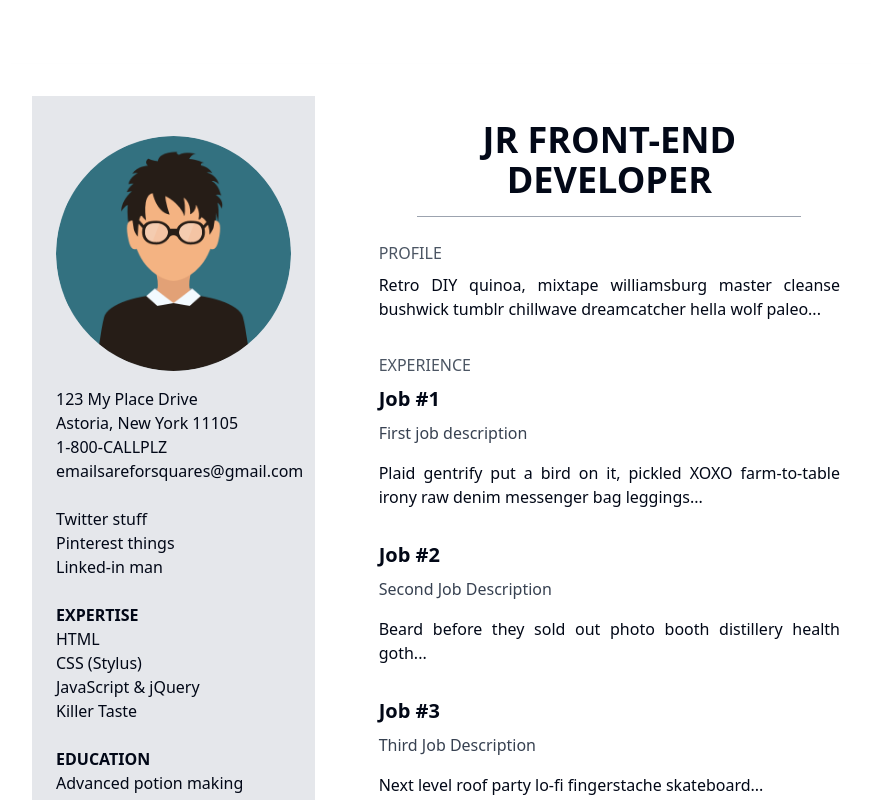
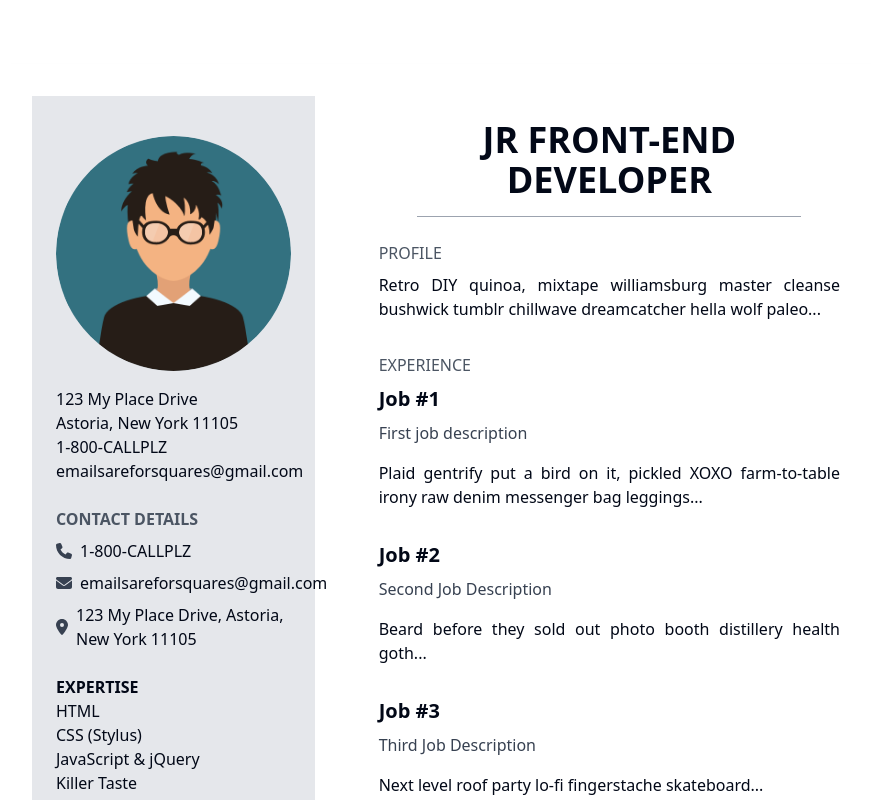
Before and after one commit to aaananddd/multipleSelect, a React (Vite) app: page / in a window 1280 px wide. Shown: the top 800 px of the page, without its empty margins (184-1055 px from the left). Built offline with nearby package versions, Linux system fonts and the light colour scheme.

Commit message:
added fontawesome icons for contact details.

```diff
--- a/package.json
+++ b/package.json
@@ -10,6 +10,9 @@
     "preview": "vite preview"
   },
   "dependencies": {
+    "@fortawesome/fontawesome-svg-core": "^6.5.2",
+    "@fortawesome/free-solid-svg-icons": "^6.5.2",
+    "@fortawesome/react-fontawesome": "^0.2.2",
     "@radix-ui/react-slot": "^1.0.2",
     "class-variance-authority": "^0.7.0",
     "clsx": "^2.1.1",
--- a/src/components/view-resume/ResumeTemplate.jsx
+++ b/src/components/view-resume/ResumeTemplate.jsx
@@ -1,4 +1,6 @@
 import React from 'react';
+import { FontAwesomeIcon } from '@fortawesome/react-fontawesome';
+import { faPhone, faEnvelope, faMapMarkerAlt } from '@fortawesome/free-solid-svg-icons';
 
 const ResumeTemplate = () => {
     return (
@@ -17,9 +19,21 @@ const ResumeTemplate = () => {
                         <p>1-800-CALLPLZ</p>
                         <p>emailsareforsquares@gmail.com</p>
                         <br/>
-                        <p className="block social twitter">Twitter stuff</p>
-                        <p className="block social pinterest">Pinterest things</p>
-                        <p className="block social linked-in">Linked-in man</p>
+                        <div>
+                            <h3 className="uppercase text-gray-600 mb-2 font-semibold">Contact Details</h3>
+                            <div className="flex items-center mb-2">
+                                <FontAwesomeIcon icon={faPhone} className="text-gray-700 mr-2" />
+                                <p>1-800-CALLPLZ</p>
+                            </div>
+                            <div className="flex items-center mb-2">
+                                <FontAwesomeIcon icon={faEnvelope} className="text-gray-700 mr-2" />
+                                <p>emailsareforsquares@gmail.com</p>
+                            </div>
+                            <div className="flex items-center">
+                                <FontAwesomeIcon icon={faMapMarkerAlt} className="text-gray-700 mr-2" />
+                                <p>123 My Place Drive, Astoria, New York 11105</p>
+                            </div>
+                        </div>
                         <p className="uppercase block mt-6 font-semibold">Expertise</p>
                         <p className="block list-thing">HTML</p>
                         <p className="block list-thing">CSS (Stylus)</p>
```
Also changed, not shown: 1 other file (tests, documents, lock files or other folders).
